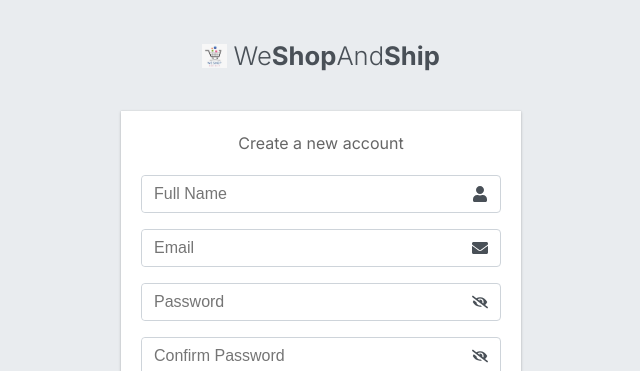
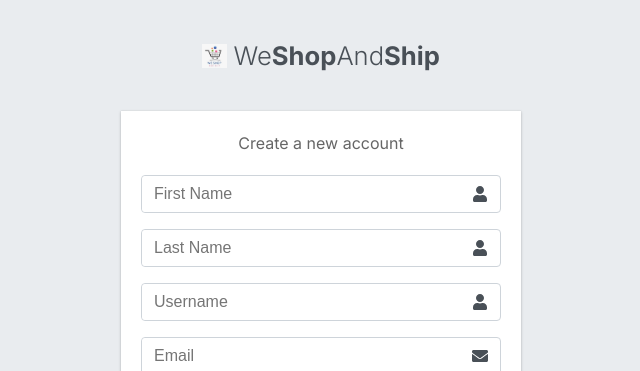
Before and after one commit to samuelorobosa/wsas-client, a React (Vite) app: page /register in a window 1280 px wide. Shown: the top 371 px of the page, without its empty margins (319-959 px from the left). Built offline with nearby package versions, Linux system fonts and the light colour scheme; no server answers.

Commit message:
WIP: Started API Integration

```diff
--- a/src/core/toolkit/axiosInstance.js
+++ b/src/core/toolkit/axiosInstance.js
@@ -1,7 +1,7 @@
 import {getBaseUrlFromEnv} from "./helpers.js";
 import axios from "axios";
 
-const defaultAxiosInstance = axios.create({
+export const defaultAxiosInstance = axios.create({
     baseURL: getBaseUrlFromEnv(),
 });
 
--- a/src/core/toolkit/helpers.js
+++ b/src/core/toolkit/helpers.js
@@ -1,6 +1,6 @@
 export const getBaseUrlFromEnv = () => {
     const urlFromEnvironment = {
-        development: 'development-url',
+        development: 'https://xlaux-b3b674c8b7d0.herokuapp.com',
         production: 'production-url',
         testing: 'testing-url',
     }
--- a/src/core/uikit/InputGroup/InputGroup.jsx
+++ b/src/core/uikit/InputGroup/InputGroup.jsx
@@ -5,7 +5,6 @@
 export default function InputGroup({
   name,
   obscureText = false,
-  onChange,
   onTapSuffix = () => {},
   placeholder,
   suffixIcon,
@@ -13,12 +12,17 @@
 }) {
   return (
     <div className="input-group">
-      <input className="input-group-input" type={obscureText ? 'password' : 'text'} placeholder={placeholder} name={name} onChange={onChange}/>
+      <input
+        className="input-group-input"
+        type={obscureText ? 'password' : 'text'}
+        placeholder={placeholder}
+        name={name}
+      />
       <figure className="input-suffix-icon" onClick={onTapSuffix}>
         <IconContext.Provider value={suffixIconTheme}>
           {suffixIcon}
         </IconContext.Provider>
       </figure>
     </div>
-  )
+  );
 }
--- a/src/modules/auth/authSlice.js
+++ b/src/modules/auth/authSlice.js
@@ -5,7 +5,8 @@
 
 const initialState = {
     loading: LoadingStates.base,
-    countries: []
+    countries: [],
+    user: null,
 };
 
 
--- a/src/modules/auth/authThunks.js
+++ b/src/modules/auth/authThunks.js
@@ -13,3 +13,15 @@
         return rejectWithValue(err);
     }
 });
+
+export const registerUserThunk = createAsyncThunk(
+    'auth/registerUser',
+    async (data, { rejectWithValue }) => {
+        try {
+            const response = await getCountries(data);
+            return response.data;
+        }
+        catch (err) {
+            return rejectWithValue(err);
+        }
+    });
--- a/src/modules/auth/data/authUrls.js
+++ b/src/modules/auth/data/authUrls.js
@@ -1,5 +1,6 @@
 const authUrls = {
     getCountries: '/all',
+    registerUser: '/register',
 };
 
 export default authUrls;
--- a/src/modules/auth/pages/RegistrationPage/RegistrationPage.jsx
+++ b/src/modules/auth/pages/RegistrationPage/RegistrationPage.jsx
@@ -1,20 +1,28 @@
 import { FaEnvelope, FaEye, FaEyeSlash, FaPhone, FaUser } from 'react-icons/fa';
-import { CustomSelectField, InputGroup, PrimaryBtn, SquareCard } from '../../../../core/uikit';
+import {
+  CustomSelectField,
+  InputGroup,
+  PrimaryBtn,
+  SquareCard,
+} from '../../../../core/uikit';
 import CaptchaInput from '../../components/CaptchaInput/CaptchaInput';
 import logo from '../../../../core/assets/logo.jpeg';
 import './RegistrationPage.css';
 import { useDispatch, useSelector } from 'react-redux';
 import { useNavigate } from 'react-router-dom';
 import { routeNames } from '../../../../core/navigation/routenames';
-import {useEffect, useState} from "react";
-import {getCountriesThunk} from "../../authThunks.js";
+import { useEffect, useState } from 'react';
+import { getCountriesThunk } from '../../authThunks.js';
 
 export default function RegistrationPage() {
   const [firstPasswordVisible, setFirstPasswordVisible] = useState(false);
   const [secondPasswordVisible, setSecondPasswordVisible] = useState(false);
-  const { countries } = useSelector(state => state.auth);
+  const { countries } = useSelector((state) => state.auth);
   const suffixIconTheme = { color: '#495057' };
-  const countryOptions = countries.map(({ name, cioc }) => ({ name, value: cioc }));
+  const countryOptions = countries.map(({ name, cioc }) => ({
+    name,
+    value: cioc,
+  }));
   const dispatch = useDispatch();
   const openPage = useNavigate();
 
@@ -34,8 +42,8 @@
 
   useEffect(() => {
     const data = {
-      fields: 'name,cioc'
-    }
+      fields: 'name,cioc',
+    };
     dispatch(getCountriesThunk(data));
   }, []);
 
@@ -44,18 +52,20 @@
       <center>
         <div className="logo-box">
           <img className="logo" src={logo} alt="WeShopAndShip logo" />
-          <h1 className="auth-page-heading">We<b>Shop</b>And<strong>Ship</strong></h1>
+          <h1 className="auth-page-heading">
+            We<b>Shop</b>And<strong>Ship</strong>
+          </h1>
         </div>
         <SquareCard>
           <form className="reg-form" onSubmit={submitForm} method="post">
             <p className="form-label">Create a new account</p>
             <InputGroup
-              placeholder="Full Name"
-              name="fullName"
+              placeholder="First Name"
+              name="firstName"
               suffixIcon={<FaUser />}
               suffixIconTheme={suffixIconTheme}
             />
-            {/* <InputGroup
+            <InputGroup
               placeholder="Last Name"
               name="lastName"
               suffixIcon={<FaUser />}
@@ -66,7 +76,7 @@
               name="username"
               suffixIcon={<FaUser />}
               suffixIconTheme={suffixIconTheme}
-            /> */}
+            />
             <InputGroup
               placeholder="Email"
               name="email"
@@ -76,7 +86,7 @@
             <InputGroup
               placeholder="Password"
               name="password"
-              suffixIcon={firstPasswordVisible ? <FaEye /> : <FaEyeSlash /> }
+              suffixIcon={firstPasswordVisible ? <FaEye /> : <FaEyeSlash />}
               suffixIconTheme={suffixIconTheme}
               obscureText={!firstPasswordVisible}
               onTapSuffix={() => setFirstPasswordVisible(!firstPasswordVisible)}
@@ -84,10 +94,12 @@
             <InputGroup
               placeholder="Confirm Password"
               name="confirmPassword"
-              suffixIcon={secondPasswordVisible ? <FaEye /> : <FaEyeSlash /> }
+              suffixIcon={secondPasswordVisible ? <FaEye /> : <FaEyeSlash />}
               suffixIconTheme={suffixIconTheme}
               obscureText={!secondPasswordVisible}
-              onTapSuffix={() => setSecondPasswordVisible(!secondPasswordVisible)}
+              onTapSuffix={() =>
+                setSecondPasswordVisible(!secondPasswordVisible)
+              }
             />
             <CustomSelectField options={countryOptions} />
             <InputGroup
@@ -98,21 +110,27 @@
             />
             <CaptchaInput />
             <div className="t-and-c">
-              <input className="checkbox" type="checkbox" id="agreedToTerms" name="agreedToTerms" />
+              <input
+                className="checkbox"
+                type="checkbox"
+                id="agreedToTerms"
+                name="agreedToTerms"
+              />
               <label htmlFor="agreedToTerms" className="checkbox-label">
                 {'I agree to the '}
                 <span>
-                  <a href='#'>terms and conditions</a>
+                  <a href="#">terms and conditions</a>
                 </span>
               </label>
             </div>
             <PrimaryBtn text="Register" />
-            <p className="alternate-auth">Already have an account?
+            <p className="alternate-auth">
+              Already have an account?
               <button onClick={openLogin}>Login</button>
             </p>
           </form>
         </SquareCard>
       </center>
     </div>
-  )
+  );
 }
--- a/src/modules/auth/services/authService.js
+++ b/src/modules/auth/services/authService.js
@@ -1,9 +1,14 @@
 import {newHttpClient} from "../../../core/toolkit/httpClient.js";
-import {countriesAxiosInstance} from "../../../core/toolkit/axiosInstance.js";
+import {countriesAxiosInstance, defaultAxiosInstance} from "../../../core/toolkit/axiosInstance.js";
 import authUrls from "../data/authUrls.js";
 
 const countriesServiceClient = newHttpClient(countriesAxiosInstance);
+const authServiceClient = newHttpClient(defaultAxiosInstance);
 
 export const getCountries = async (data) => {
     return await countriesServiceClient.get(authUrls.getCountries, data);
 }
+
+export const registerUser = async (data) => {
+    return await authServiceClient.get(authUrls.getCountries, data);
+}
--- a/src/store.js
+++ b/src/store.js
@@ -6,7 +6,7 @@
 import profileReducer from "./modules/user/state/profile-slice";
 
 const store = configureStore({
-  devTools: process.env.NODE_ENV != "production",
+  devTools: process.env.NODE_ENV !== "production",
   reducer: {
     auth: authReducer,
     navDrawer: navDrawerReducer,
```
Also changed, not shown: package.json (+8 -2 lines), .eslintrc.cjs, 2 other files (tests, documents, lock files or other folders).
